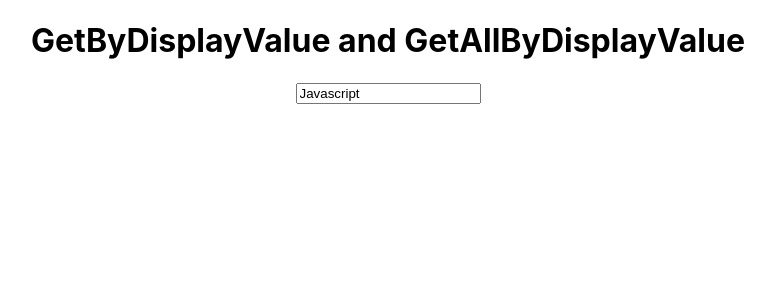
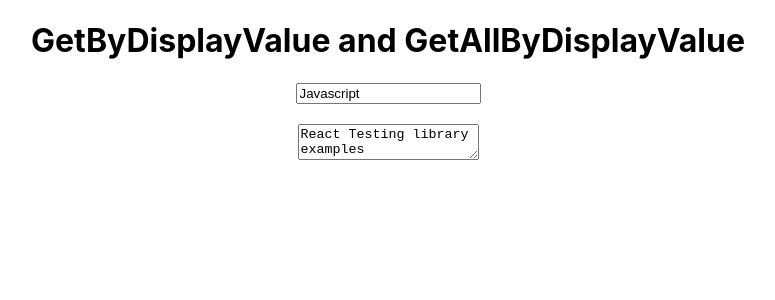
Before and after one commit to muazimmaqbool/React_Testing_Library, a React (Create React App) app: page / in a window 1280 px wide. Shown: the top 300 px of the page, without its empty margins (252-1027 px from the left). Built offline with nearby package versions, Linux system fonts and the light colour scheme.

Commit message:
textarea testing by getByDisplayValue

```diff
--- a/src/19_getByDisplayValue/GetByDisplayValue_GetAllByDisplayValue.jsx
+++ b/src/19_getByDisplayValue/GetByDisplayValue_GetAllByDisplayValue.jsx
@@ -12,6 +12,9 @@
         {/*testing single element on the basis of display value */}
         {/*will be tested based on the default value */}
         <input type='text' defaultValue={"Javascript"}/>
+        <br/>
+        <br/>
+        <textarea defaultValue={"React Testing library examples"}/>
     </div>
   )
 }
```
Also changed, not shown: 1 other file (tests, documents, lock files or other folders).
